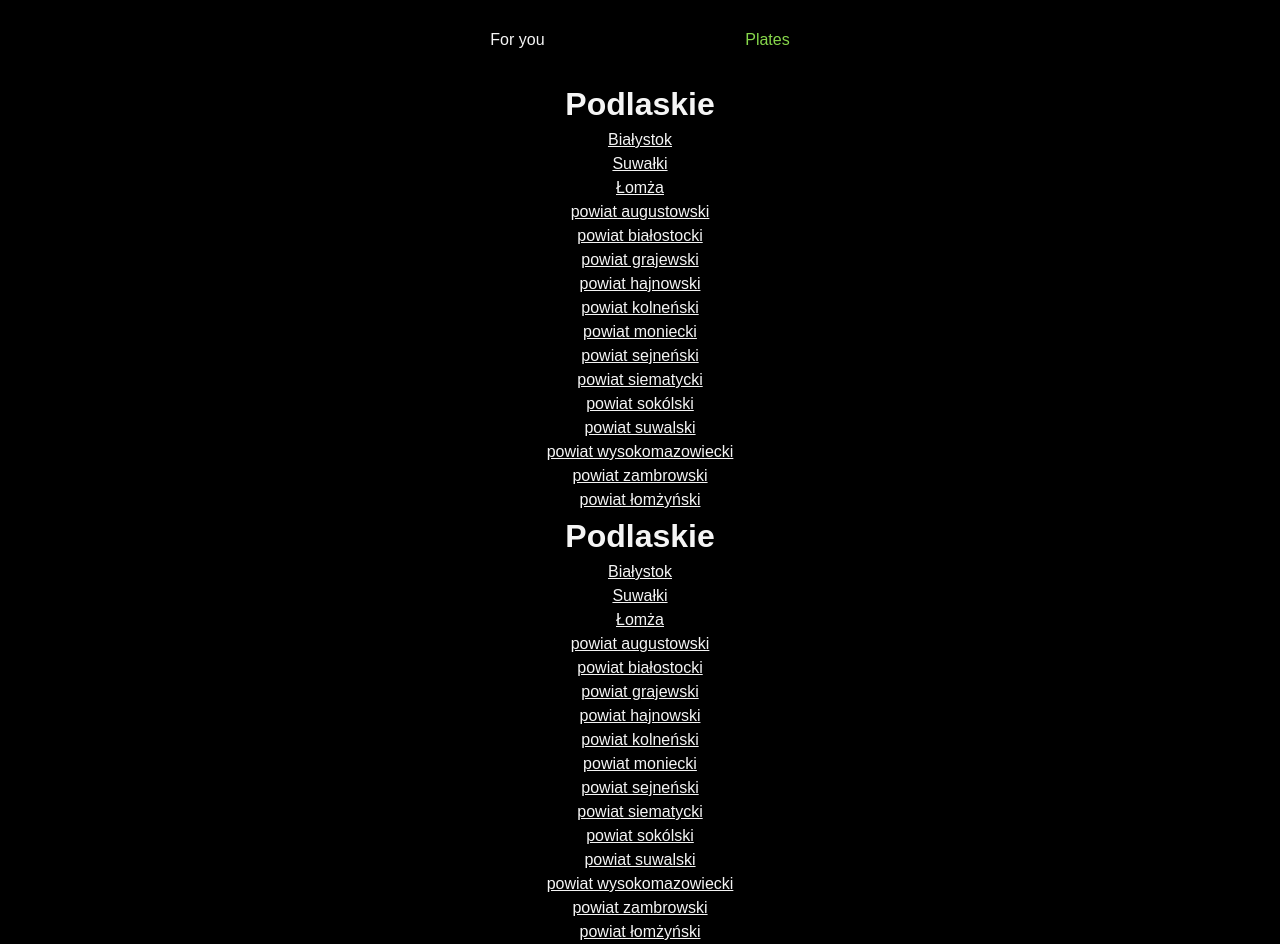
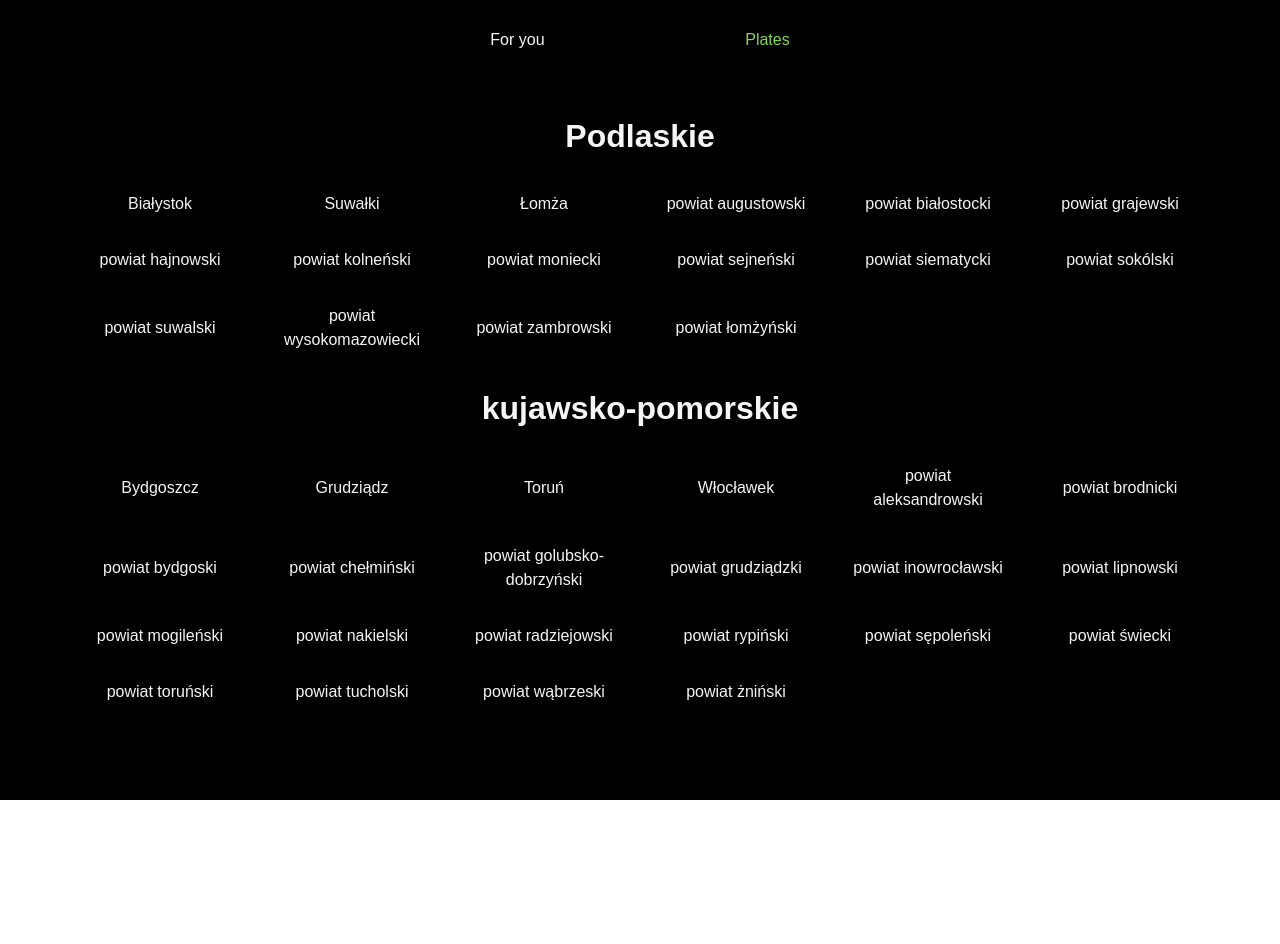
Before and after one commit to huanamigo/Blach-Meister-Plates-DB, a React (Vite) app in the folder client/: page /plates in a window 1280 px wide. After the commit the page ends 800 px from the top, so only its background shows below. Built offline with nearby package versions, Linux system fonts and the light colour scheme; a web font is replaced by a local one.

Commit message:
made plate page look pretty

```diff
--- a/client/src/pages/Plates/Plates.jsx
+++ b/client/src/pages/Plates/Plates.jsx
@@ -5,6 +5,7 @@ import styles from './Plates.module.scss';
 //temp
 // import data from '../../data.json';
 import plates from '../../plates.json';
+import { Fragment } from 'react';
 
 const Plates = () => {
   // const [platesId, setPlatesId] = useState([]);
@@ -39,8 +40,9 @@ const Plates = () => {
   return (
     <div className={styles.container}>
       {plates.map((plate) => (
-        <>
+        <Fragment key={plate.name}>
           <h1>{plate.name}</h1>
+          <div className={styles.wrapper}>
             {plate.items.map((blacha) => (
               <PlatesLink
                 key={blacha.plate}
@@ -48,7 +50,8 @@ const Plates = () => {
                 urlName={blacha.plate}
               />
             ))}
-        </>
+          </div>
+        </Fragment>
       ))}
     </div>
   );
--- a/client/src/pages/Plates/Plates.module.scss
+++ b/client/src/pages/Plates/Plates.module.scss
@@ -6,4 +6,22 @@
   flex-direction: column;
   justify-content: center;
   align-items: center;
+
+  h1 {
+    margin: 1em;
+  }
 }
+
+.wrapper {
+  width: 90%;
+  display: grid;
+  grid-template-columns: repeat(auto-fit, 10em);
+  align-items: center;
+  justify-content: center;
+  text-align: center;
+  gap: 2em;
+
+  a {
+    text-decoration: none;
+  }
+}
--- a/client/src/plates.json
+++ b/client/src/plates.json
@@ -70,72 +70,96 @@
     ]
   },
   {
-    "name": "Podlaskie",
-    "letter": "B",
+    "name": "kujawsko-pomorskie",
+    "letter": "C",
     "items": [
       {
-        "fullName": "Białystok",
-        "plate": "BI"
+        "fullName": "Bydgoszcz",
+        "plate": "CB"
       },
       {
-        "fullName": "Suwałki",
-        "plate": "BS"
+        "fullName": "Grudziądz",
+        "plate": "CG"
       },
       {
-        "fullName": "Łomża",
-        "plate": "BL"
+        "fullName": "Toruń",
+        "plate": "CT"
       },
       {
-        "fullName": "powiat augustowski",
-        "plate": "BAU"
+        "fullName": "Włocławek",
+        "plate": "CW"
       },
       {
-        "fullName": "powiat białostocki",
-        "plate": "BIA"
+        "fullName": "powiat aleksandrowski",
+        "plate": "CAL"
       },
       {
-        "fullName": "powiat grajewski",
-        "plate": "BGR"
+        "fullName": "powiat brodnicki",
+        "plate": "CBR"
       },
       {
-        "fullName": "powiat hajnowski",
-        "plate": "BHA"
+        "fullName": "powiat bydgoski",
+        "plate": "CBY"
       },
       {
-        "fullName": "powiat kolneński",
-        "plate": "BKL"
+        "fullName": "powiat chełmiński",
+        "plate": "CCH"
       },
       {
-        "fullName": "powiat moniecki",
-        "plate": "BMN"
+        "fullName": "powiat golubsko-dobrzyński",
+        "plate": "CGD"
       },
       {
-        "fullName": "powiat sejneński",
-        "plate": "BSE"
+        "fullName": "powiat grudziądzki",
+        "plate": "CGR"
       },
       {
-        "fullName": "powiat siematycki",
-        "plate": "BSI"
+        "fullName": "powiat inowrocławski",
+        "plate": "CIN"
       },
       {
-        "fullName": "powiat sokólski",
-        "plate": "BSK"
+        "fullName": "powiat lipnowski",
+        "plate": "CLI"
       },
       {
-        "fullName": "powiat suwalski",
-        "plate": "BSU"
+        "fullName": "powiat mogileński",
+        "plate": "CMG"
       },
       {
-        "fullName": "powiat wysokomazowiecki",
-        "plate": "BWM"
+        "fullName": "powiat nakielski",
+        "plate": "CNA"
       },
       {
-        "fullName": "powiat zambrowski",
-        "plate": "BZA"
+        "fullName": "powiat radziejowski",
+        "plate": "CRA"
       },
       {
-        "fullName": "powiat łomżyński",
-        "plate": "BLM"
+        "fullName": "powiat rypiński",
+        "plate": "CRY"
+      },
+      {
+        "fullName": "powiat sępoleński",
+        "plate": "CSE"
+      },
+      {
+        "fullName": "powiat świecki",
+        "plate": "CSW"
+      },
+      {
+        "fullName": "powiat toruński",
+        "plate": "CTR"
+      },
+      {
+        "fullName": "powiat tucholski",
+        "plate": "CTU"
+      },
+      {
+        "fullName": "powiat wąbrzeski",
+        "plate": "CWA"
+      },
+      {
+        "fullName": "powiat żniński",
+        "plate": "CZN"
       }
     ]
   }
```
Lines whose indentation alone changed are shown as unchanged.
